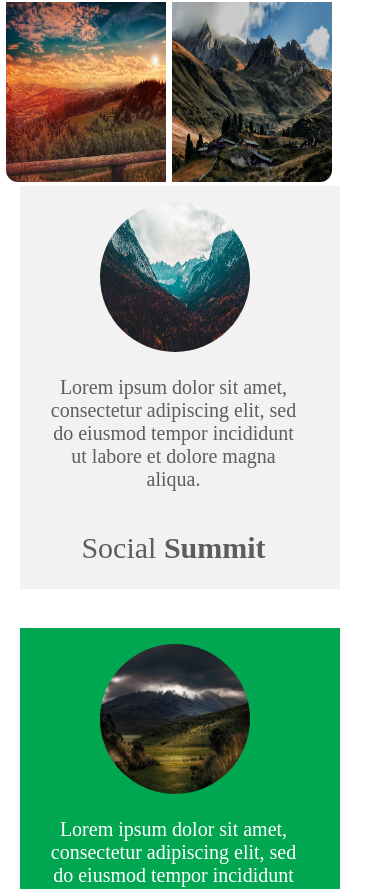
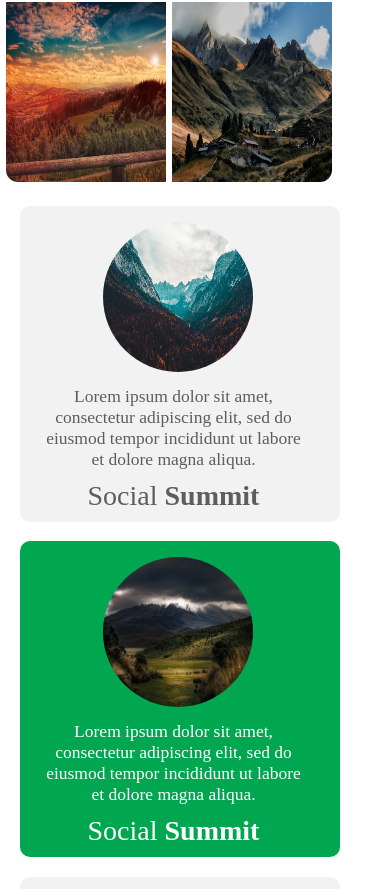
Before and after one commit to siddeffect/social_summit_2020, a React (Create React App) app: page / in a window 390 px wide. Shown: the part 1250-2139 px from the top of the page. Built offline with nearby package versions, Linux system fonts and the light colour scheme.

Commit message:
minor changes

```diff
--- a/src/client/Layout/NSS Event/css/eventNSS.module.css
+++ b/src/client/Layout/NSS Event/css/eventNSS.module.css
@@ -96,16 +96,27 @@
   .middleContainer {
     width: 320px;
     box-sizing: border-box;
-    margin-bottom: 10%;
+    margin-bottom: 5%;
     margin-left: 5%;
-    border-radius: 0;
+    border-radius: 10px;
+  }
+
+  .leftContainer {
+    margin-top: 5%;
   }
 
   .leftHeading,
   .rightHeading,
   .middleHeading {
-    padding: 16px 36px 24px 24px;
-    margin-top: 7.5%;
+    padding: 10px 36px 10px 24px;
+    margin-top: 0;
+  }
+
+  .leftHeader,
+  .rightHeader,
+  .middleHeader {
+    font-size: 28px;
+    font-family: "Ubuntu";
   }
 
   .leftImg,
@@ -113,7 +124,20 @@
   .middleImg {
     display: flex;
     box-sizing: border-box;
-    padding: 5% 0 0 25%;
+    padding: 5% 0 0 26%;
+  }
+
+  .leftContent,
+  .rightContent,
+  .middleContent {
+    box-sizing: border-box;
+    padding: 14px 36px 0 24px;
+  }
+  .leftPara,
+  .rightPara,
+  .middlePara {
+    font-family: "Ubuntu";
+    font-size: 17.5px;
   }
 }
 
```
